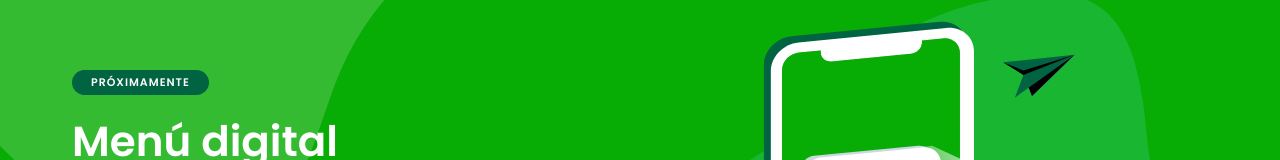
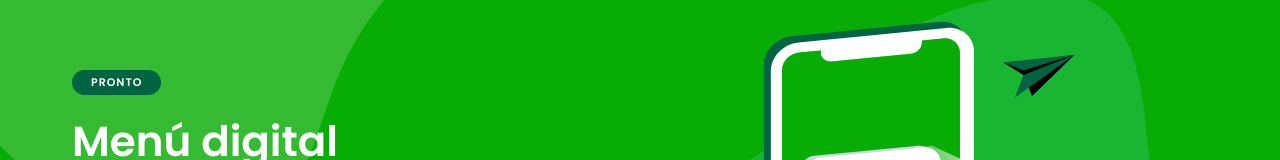
Before and after one commit to dandelior/lanch-html, a plain HTML site: page index.html in a window 1280 px wide. Shown: the part 156-316 px from the top of the page. Drawn offline with nearby package versions, Linux system fonts and the light colour scheme.

Commit message:
lanch proximamente 6

```diff
--- a/index.html
+++ b/index.html
@@ -78,7 +78,7 @@
         <div class="hero" id="inicio">
             <div class="hero-inner">
                 <div class="data">
-                    <span class="proximamente">Próximamente</span>
+                    <span class="proximamente">Pronto</span>
                     <h1>
                         Menú digital para tu negocio
                     </h1>
```
